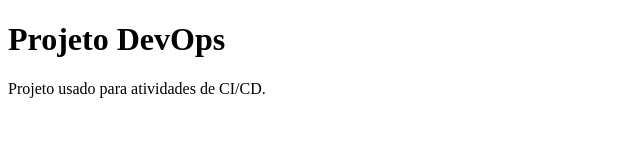
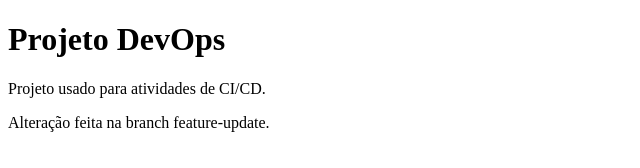
Before and after one commit to willramospuc/atividadesomativa1-devops, a plain HTML site: page index.html in a window 1280 px wide. Shown: the whole page, without its empty margins (0-640 px from the left). Drawn offline with Linux system fonts and the light colour scheme.

Commit message:
Update index.html

```diff
--- a/index.html
+++ b/index.html
@@ -6,5 +6,6 @@
 <body>
   <h1>Projeto DevOps</h1>
   <p>Projeto usado para atividades de CI/CD.</p>
+  <p>Alteração feita na branch feature-update.</p>
 </body>
 </html>
```
